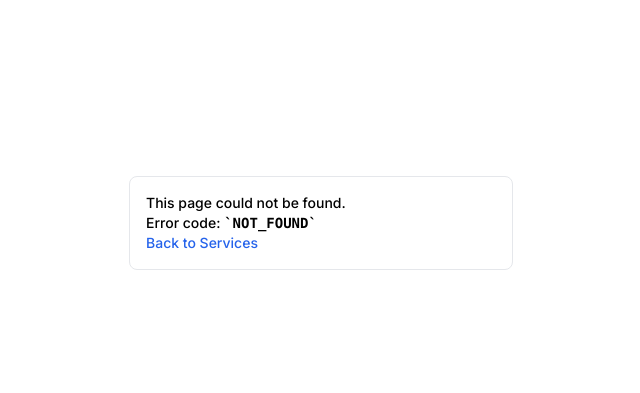
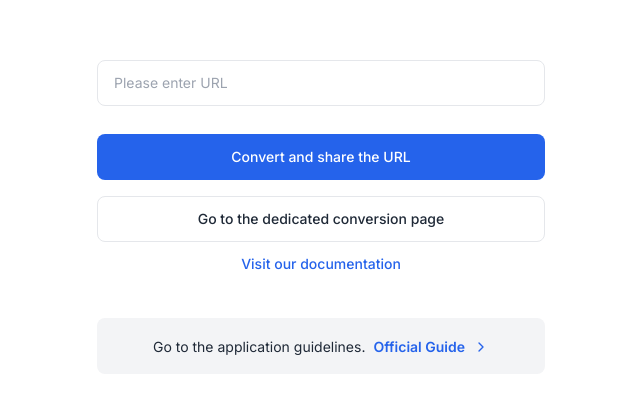
Before and after one commit to minagishl/google-account-permission-handler, a Next.js app: page /share in a window 1280 px wide. Before the commit this address had no page. Shown: the part 183-576 px from the top of the page, without its empty margins (319-959 px from the left). Built offline with nearby package versions, Linux system fonts and the light colour scheme; no server answers.

Commit message:
Changed to share

```diff
--- /dev/null
+++ b/src/app/share/page.tsx
@@ -0,0 +1,123 @@
+'use client';
+
+// Packages
+import { useState } from 'react';
+import { useRouter } from 'next/navigation';
+
+// Components
+import Container from '@/components/container';
+import Announce from '@/components/announce';
+import Banner from '@/components/banner';
+import Button from '@/components/button';
+import Input from '@/components/input';
+
+// Utils
+import checkUrl from '@/utils/checkUrl';
+import toViewUrl from '@/utils/toViewUrl';
+
+export default function Home() {
+  const [url, setUrl] = useState<string>('');
+  const router = useRouter();
+
+  const onChange = (e: React.ChangeEvent<HTMLInputElement>) => {
+    setUrl(e.target.value);
+  };
+
+  const clearUrl = () => {
+    setUrl('');
+  };
+
+  const copyToClipboard = (text: string) => {
+    if (navigator.clipboard) {
+      navigator.clipboard.writeText(text).then(
+        () => {
+          alert('The URL has been copied to the clipboard.');
+        },
+        (error) => {
+          console.log('Error copying', error);
+        }
+      );
+    } else {
+      const textArea = document.createElement('textarea');
+      textArea.value = text;
+      textArea.style.position = 'fixed'; // Avoid scrolling to bottom
+      document.body.appendChild(textArea);
+      textArea.focus();
+      textArea.select();
+      try {
+        document.execCommand('copy');
+        alert('The URL has been copied to the clipboard.');
+      } catch (error) {
+        console.log('Error copying', error);
+      }
+      document.body.removeChild(textArea);
+    }
+  };
+
+  const handleSubmit = async (e: React.FormEvent) => {
+    e.preventDefault(); // Prevent the form from submitting
+
+    // Check if the URL is valid
+    if (!checkUrl(url)) {
+      alert('The URL must begin with https:// and end with .google.com.');
+      return;
+    }
+
+    const encodedUrl = toViewUrl(url);
+    if (navigator.share) {
+      navigator
+        .share({
+          url: encodedUrl,
+        })
+        .then(() => {
+          console.log('Successful share');
+        })
+        .catch((error) => {
+          console.log('Error sharing', error);
+        });
+    } else {
+      copyToClipboard(encodedUrl);
+    }
+  };
+
+  const handleSecondaryButtonClick = () => {
+    router.push('/');
+  };
+
+  const handleRedirect = () => {
+    router.push(process.env.NEXT_PUBLIC_REDIRECT_URL ?? '/');
+  };
+
+  return (
+    <Container>
+      <form
+        className="flex w-full max-w-md flex-col space-y-4"
+        onSubmit={handleSubmit}
+      >
+        <Input url={url} onChange={onChange} clearUrl={clearUrl} />
+        <Button type="submit" color="primary" font="medium">
+          Convert and share the URL
+        </Button>
+        <Button
+          type="button"
+          color="secondary"
+          font="medium"
+          onClick={handleSecondaryButtonClick}
+        >
+          Go to the dedicated conversion page
+        </Button>
+      </form>
+      {process.env.NEXT_PUBLIC_REDIRECT_HIDDEN !== 'true' && (
+        <button
+          className="px-2 text-sm font-medium text-blue-600 decoration-2 hover:underline dark:text-blue-500"
+          onClick={handleRedirect}
+        >
+          {process.env.NEXT_PUBLIC_REDIRECT_TEXT ??
+            'Browse GitHub for usage instructions'}
+        </button>
+      )}
+      <Banner />
+      <Announce />
+    </Container>
+  );
+}
```
